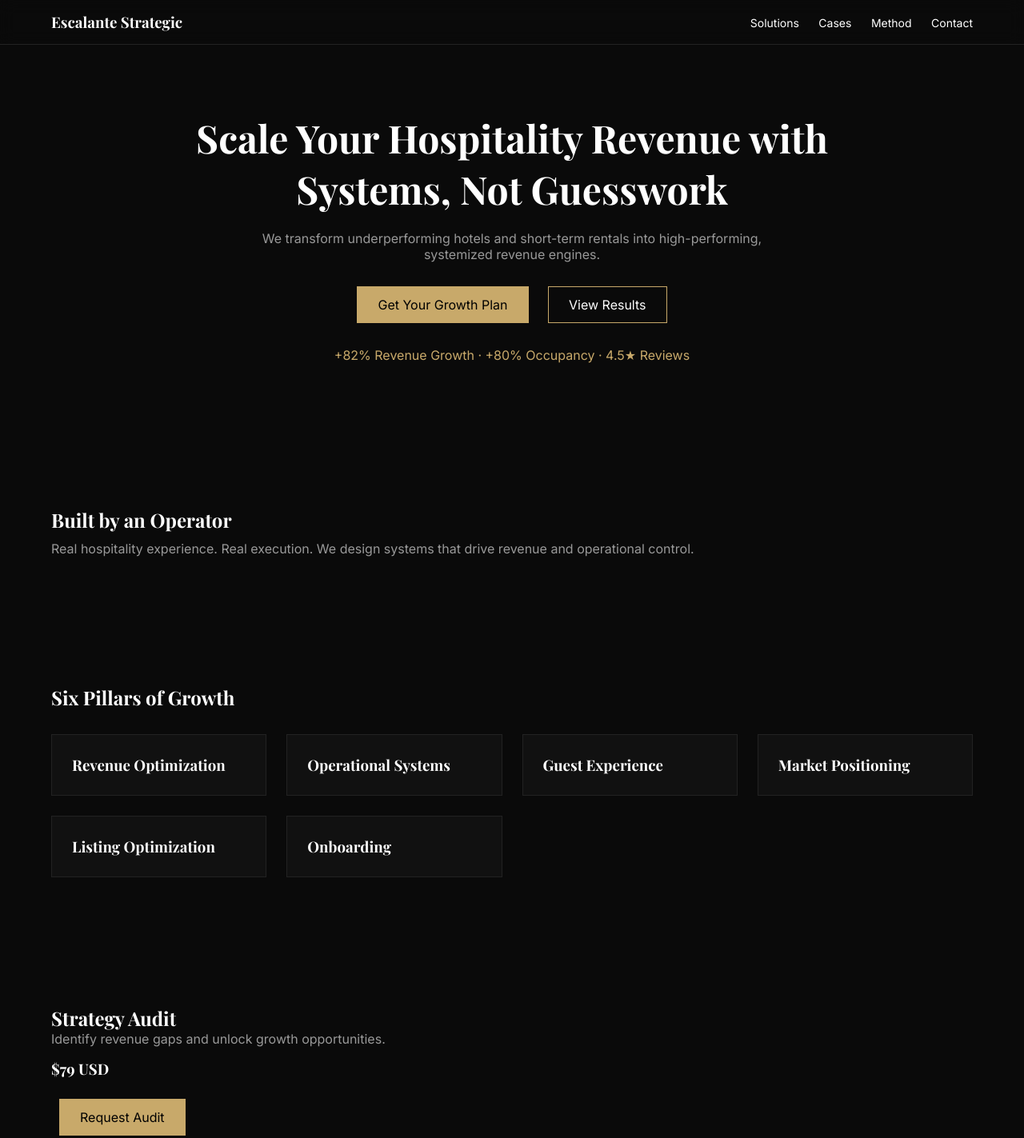
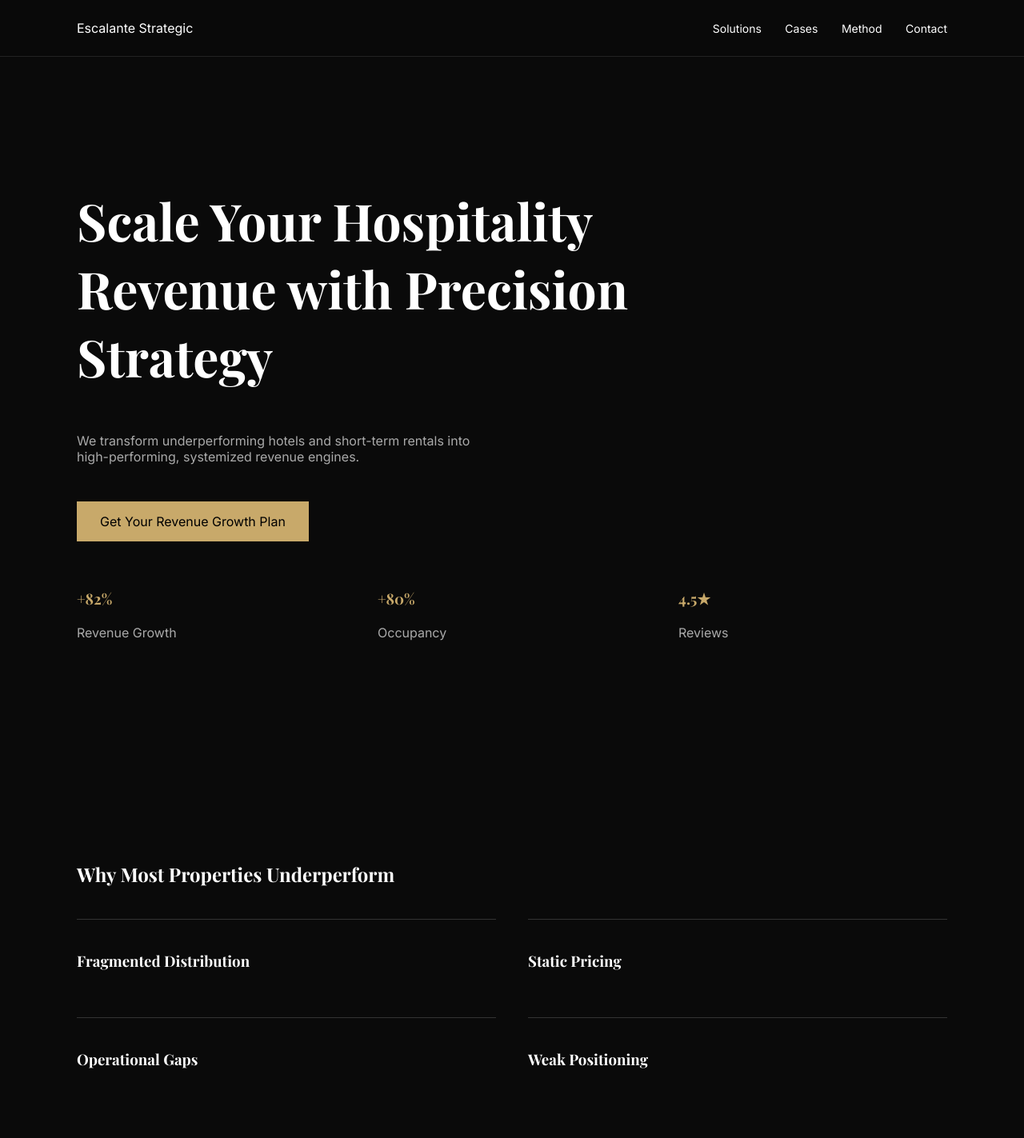
Before and after one commit to jessicascalante21-design/escalante-architecture, a plain HTML site: page index.html in a window 1280 px wide. Shown: the top 1423 px of the page at 80% size. Drawn offline with nearby package versions, Linux system fonts and the light colour scheme.

Commit message:
Refactor index.html structure and content

```diff
--- a/index.html
+++ b/index.html
@@ -1,251 +1,85 @@
 <!DOCTYPE html>
-<html lang="en">
+<html>
 <head>
-<meta charset="UTF-8">
-<meta name="viewport" content="width=device-width, initial-scale=1.0">
+<title>Escalante Strategic</title>
 
-<title>Escalante Strategic | Hospitality Revenue & Operations Consulting</title>
-
-<meta name="description" content="We help hotels and short-term rentals scale revenue through systems, pricing strategy, and operational excellence.">
-
-<link href="https://fonts.googleapis.com/css2?family=Playfair+Display:wght@500;700&family=Inter:wght@300;400;500;600&display=swap" rel="stylesheet">
-
-<style>
-:root {
-  --black:#0A0A0A;
-  --white:#FFFFFF;
-  --gold:#C8A96A;
-  --gray:#999;
-}
-
-*{margin:0;padding:0;box-sizing:border-box;}
-
-body{
-  font-family:'Inter',sans-serif;
-  background:var(--black);
-  color:var(--white);
-}
-
-.container{
-  width:90%;
-  max-width:1200px;
-  margin:auto;
-}
-
-h1,h2,h3{
-  font-family:'Playfair Display',serif;
-}
-
-/* NAV */
-nav{
-  position:fixed;
-  top:0;
-  width:100%;
-  background:rgba(10,10,10,0.9);
-  backdrop-filter:blur(10px);
-  z-index:1000;
-  border-bottom:1px solid #222;
-}
-
-.nav-inner{
-  display:flex;
-  justify-content:space-between;
-  align-items:center;
-  padding:15px 0;
-}
-
-.nav-links a{
-  color:var(--white);
-  margin-left:20px;
-  text-decoration:none;
-  font-size:14px;
-}
-
-/* HERO */
-.hero{
-  text-align:center;
-  padding:140px 0 80px;
-}
-
-.hero h1{
-  font-size:48px;
-  max-width:800px;
-  margin:auto;
-}
-
-.hero p{
-  color:var(--gray);
-  margin:20px auto;
-  max-width:650px;
-}
-
-/* BUTTONS */
-.btn{
-  display:inline-block;
-  padding:12px 25px;
-  border:1px solid var(--gold);
-  margin:10px;
-  text-decoration:none;
-  color:white;
-  transition:0.3s;
-}
-
-.btn.primary{
-  background:var(--gold);
-  color:black;
-}
-
-/* SECTIONS */
-section{
-  padding:80px 0;
-}
-
-.grid{
-  display:grid;
-  gap:25px;
-}
-
-.grid-3{
-  grid-template-columns:repeat(auto-fit,minmax(250px,1fr));
-}
-
-.card{
-  border:1px solid #222;
-  padding:25px;
-  background:#111;
-}
-
-/* CASE */
-.case{
-  border-left:3px solid var(--gold);
-  padding-left:20px;
-  margin:20px 0;
-}
-
-/* FOOTER */
-footer{
-  border-top:1px solid #222;
-  text-align:center;
-  padding:40px;
-  color:var(--gray);
-}
-
-/* MOBILE */
-@media(max-width:768px){
-  .hero h1{font-size:32px;}
-}
-</style>
+<link href="https://fonts.googleapis.com/css2?family=Playfair+Display:wght@500;700&family=Inter:wght@300;400;500&display=swap" rel="stylesheet">
+<link rel="stylesheet" href="css/style.css">
 </head>
 
 <body>
 
-<!-- NAV -->
 <nav>
 <div class="container nav-inner">
-    <h3>Escalante Strategic</h3>
-    <div class="nav-links">
-      <a href="#services">Solutions</a>
-      <a href="#cases">Cases</a>
-      <a href="#method">Method</a>
-      <a href="#contact">Contact</a>
+<div>Escalante Strategic</div>
+<div>
+<a href="services.html">Solutions</a>
+<a href="cases.html">Cases</a>
+<a href="methodology.html">Method</a>
+<a href="contact.html">Contact</a>
 </div>
 </div>
 </nav>
 
-<!-- HERO -->
 <section class="hero container">
-  <h1>Scale Your Hospitality Revenue with Systems, Not Guesswork</h1>
+<h1>Scale Your Hospitality Revenue with Precision Strategy</h1>
+
 <p>We transform underperforming hotels and short-term rentals into high-performing, systemized revenue engines.</p>
 
-  <a href="https://wa.me/573192383030" class="btn primary">Get Your Growth Plan</a>
-  <a href="#cases" class="btn">View Results</a>
+<a href="contact.html" class="btn primary">Get Your Revenue Growth Plan</a>
 
-  <p style="color:#C8A96A;margin-top:20px;">
-    +82% Revenue Growth · +80% Occupancy · 4.5★ Reviews
-  </p>
-</section>
-
-<!-- AUTHORITY -->
-<section class="container">
-  <h2>Built by an Operator</h2>
-  <p style="color:#999;margin-top:10px;">
-    Real hospitality experience. Real execution. We design systems that drive revenue and operational control.
-  </p>
-</section>
-
-<!-- SERVICES -->
-<section id="services" class="container">
-  <h2>Six Pillars of Growth</h2>
-
-  <div class="grid grid-3" style="margin-top:30px;">
-    <div class="card"><h3>Revenue Optimization</h3></div>
-    <div class="card"><h3>Operational Systems</h3></div>
-    <div class="card"><h3>Guest Experience</h3></div>
-    <div class="card"><h3>Market Positioning</h3></div>
-    <div class="card"><h3>Listing Optimization</h3></div>
-    <div class="card"><h3>Onboarding</h3></div>
+<div class="grid grid-3" style="margin-top:40px;">
+<div class="metric"><h3>+82%</h3><p>Revenue Growth</p></div>
+<div class="metric"><h3>+80%</h3><p>Occupancy</p></div>
+<div class="metric"><h3>4.5★</h3><p>Reviews</p></div>
 </div>
 </section>
 
-<!-- OFFER -->
-<section class="container">
-  <h2>Strategy Audit</h2>
-  <p style="color:#999;">Identify revenue gaps and unlock growth opportunities.</p>
-  <h3 style="margin:15px 0;">$79 USD</h3>
+<section class="section container">
+<h2>Why Most Properties Underperform</h2>
 
-  <a href="https://wa.me/573192383030" class="btn primary">Request Audit</a>
+<div class="grid grid-2">
+<div class="card"><h3>Fragmented Distribution</h3></div>
+<div class="card"><h3>Static Pricing</h3></div>
+<div class="card"><h3>Operational Gaps</h3></div>
+<div class="card"><h3>Weak Positioning</h3></div>
+</div>
 </section>
 
-<!-- CASES -->
-<section id="cases" class="container">
-  <h2>Proven Results</h2>
+<section class="section container">
+<h2>Six Pillars of Growth</h2>
+
+<div class="grid grid-3">
+<div class="card">Revenue Optimization</div>
+<div class="card">Operational Systems</div>
+<div class="card">Guest Experience</div>
+<div class="card">Market Positioning</div>
+<div class="card">Listing Optimization</div>
+<div class="card">Onboarding</div>
+</div>
+</section>
+
+<section class="section container">
+<h2>Selected Results</h2>
 
 <div class="case">
 <h3>Puerto Rico</h3>
-    <p>48% → 82% occupancy in 60 days</p>
+<p>48% → 82% occupancy</p>
 </div>
 
 <div class="case">
 <h3>Colombia</h3>
-    <p>+67% revenue increase</p>
-  </div>
-
-  <div class="case">
-    <h3>Dominican Republic</h3>
-    <p>4.1★ → 4.6★ reviews</p>
+<p>+67% revenue</p>
 </div>
 </section>
 
-<!-- METHOD -->
-<section id="method" class="container">
-  <h2>Método ESCALA™</h2>
-
-  <div class="grid grid-3" style="margin-top:30px;">
-    <div class="card">Evaluate</div>
-    <div class="card">Structure</div>
-    <div class="card">Calibrate</div>
-    <div class="card">Activate</div>
-    <div class="card">Leverage</div>
-    <div class="card">Accelerate</div>
-  </div>
+<section class="section container" style="text-align:center;">
+<h2>Stop Guessing. Start Scaling.</h2>
+<a href="contact.html" class="btn primary">Request Strategy Audit</a>
 </section>
 
-<!-- CTA -->
-<section class="container" style="text-align:center;">
-  <h2>Stop Guessing. Start Scaling.</h2>
-  <a href="https://wa.me/573192383030" class="btn primary">Get Your Growth Plan</a>
-</section>
-
-<!-- CONTACT -->
-<section id="contact" class="container" style="text-align:center;">
-  <h2>Contact</h2>
-  <p style="color:#999;margin-top:10px;">contact@escalantestrategic.com</p>
-</section>
-
-<!-- FOOTER -->
-<footer>
-  <p>Escalante Strategic</p>
-  <p>Colombia · Puerto Rico · Dominican Republic</p>
+<footer class="container">
+<p>Escalante Strategic · Colombia · Puerto Rico · Dominican Republic</p>
 </footer>
 
 </body>
```
Lines whose indentation alone changed are shown as unchanged.
